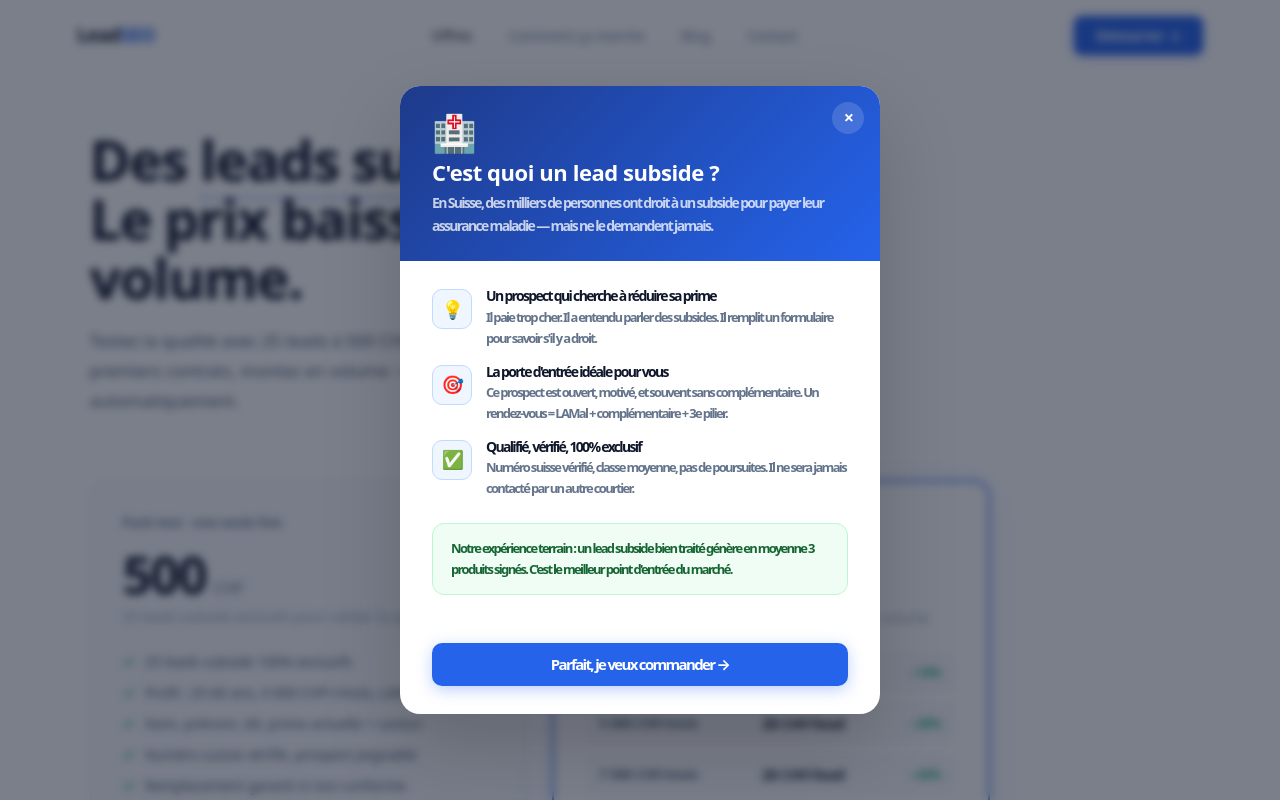
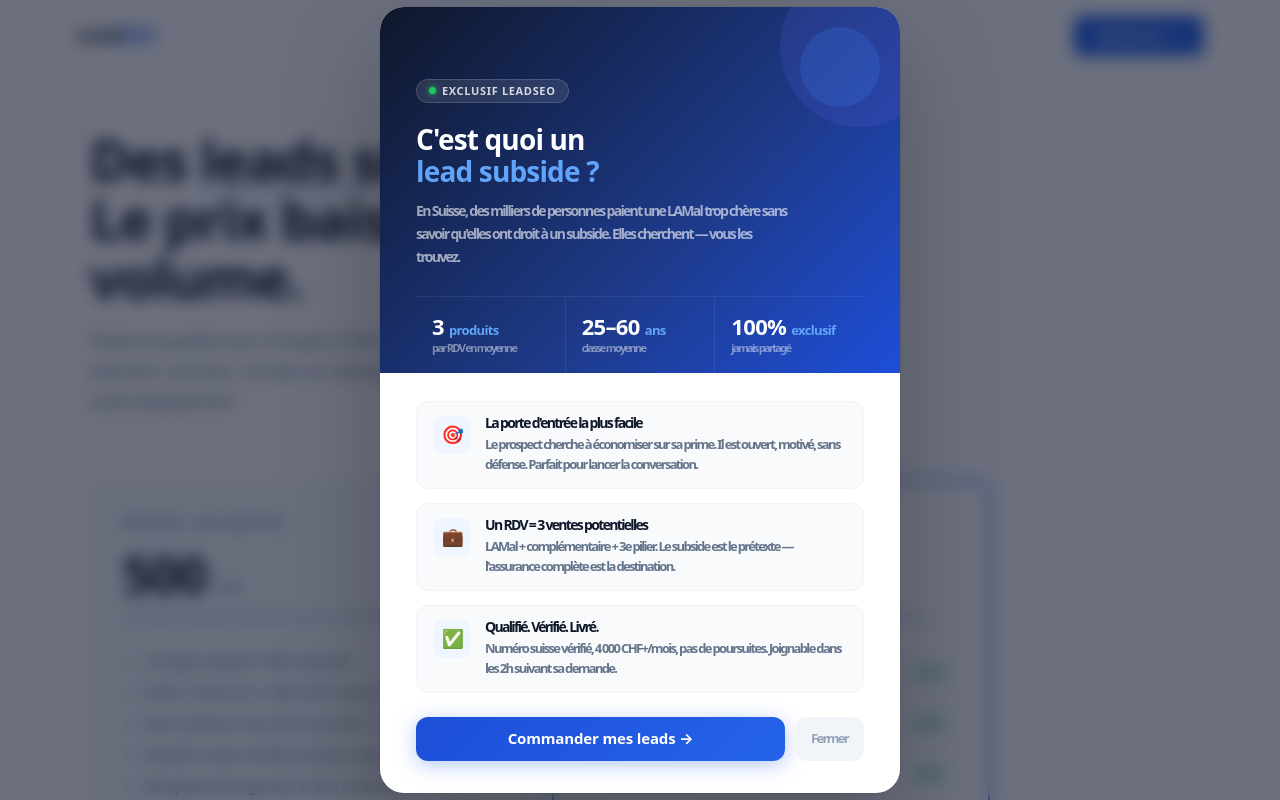
Before and after one commit to younesconseils/Leadseo, a Next.js app: page /offres in a window 1280 px wide. Both pictures are taken after a click on the element "leads subside". Shown: the top 800 px of the page. Built offline with nearby package versions, Linux system fonts and the light colour scheme.

Commit message:
Popup subside redesign ultra premium

```diff
--- a/src/components/SubsidePopup.tsx
+++ b/src/components/SubsidePopup.tsx
@@ -1,8 +1,20 @@
 'use client'
-import { useState } from 'react'
+import { useState, useEffect } from 'react'
 
 export default function SubsidePopup({ children }: { children: React.ReactNode }) {
   const [open, setOpen] = useState(false)
+  const [visible, setVisible] = useState(false)
+
+  useEffect(() => {
+    if (open) {
+      document.body.style.overflow = 'hidden'
+      setTimeout(() => setVisible(true), 10)
+    } else {
+      setVisible(false)
+      setTimeout(() => { document.body.style.overflow = '' }, 300)
+    }
+    return () => { document.body.style.overflow = '' }
+  }, [open])
 
   return (
     <>
@@ -10,11 +22,20 @@ export default function SubsidePopup({ children }: { children: React.ReactNode }
         onClick={() => setOpen(true)}
         style={{
           cursor: 'pointer',
-          borderBottom: '2px dotted #2563EB',
+          position: 'relative',
+          display: 'inline-block',
           color: 'inherit',
         }}
       >
         {children}
+        <span style={{
+          position: 'absolute',
+          bottom: -2, left: 0, right: 0,
+          height: 2,
+          background: 'linear-gradient(90deg, #3B82F6, #6366F1)',
+          borderRadius: 2,
+          opacity: 0.7,
+        }} />
       </span>
 
       {open && (
@@ -22,101 +43,150 @@ export default function SubsidePopup({ children }: { children: React.ReactNode }
           onClick={() => setOpen(false)}
           style={{
             position: 'fixed', inset: 0, zIndex: 9999,
-            background: 'rgba(15,23,42,0.55)',
-            backdropFilter: 'blur(4px)',
+            background: visible ? 'rgba(10,18,40,0.6)' : 'rgba(10,18,40,0)',
+            backdropFilter: visible ? 'blur(8px)' : 'blur(0px)',
             display: 'flex', alignItems: 'center', justifyContent: 'center',
             padding: '20px',
+            transition: 'background 0.3s ease, backdrop-filter 0.3s ease',
           }}
         >
           <div
             onClick={e => e.stopPropagation()}
             style={{
-              background: '#fff', borderRadius: 20,
-              maxWidth: 480, width: '100%',
-              boxShadow: '0 32px 80px rgba(0,0,0,0.18)',
+              background: '#fff',
+              borderRadius: 24,
+              maxWidth: 520,
+              width: '100%',
               overflow: 'hidden',
+              boxShadow: '0 40px 100px rgba(0,0,0,0.25), 0 0 0 1px rgba(0,0,0,0.05)',
+              transform: visible ? 'translateY(0) scale(1)' : 'translateY(32px) scale(0.97)',
+              opacity: visible ? 1 : 0,
+              transition: 'transform 0.35s cubic-bezier(0.16, 1, 0.3, 1), opacity 0.3s ease',
             }}
           >
-            {/* Header */}
+            {/* HEADER avec illustration */}
             <div style={{
-              background: 'linear-gradient(135deg, #1E3A8A 0%, #2563EB 100%)',
-              padding: '28px 32px 24px',
+              background: 'linear-gradient(135deg, #0F172A 0%, #1E3A8A 60%, #1D4ED8 100%)',
+              padding: '36px 36px 0',
               position: 'relative',
+              overflow: 'hidden',
             }}>
-              <button
-                onClick={() => setOpen(false)}
-                style={{
-                  position: 'absolute', top: 16, right: 16,
-                  background: 'rgba(255,255,255,0.15)', border: 'none',
-                  borderRadius: '50%', width: 32, height: 32,
-                  color: '#fff', fontSize: 18, cursor: 'pointer',
-                  display: 'flex', alignItems: 'center', justifyContent: 'center',
-                }}
-              >×</button>
-              <div style={{ fontSize: 36, marginBottom: 10 }}>🏥</div>
-              <h2 style={{ color: '#fff', fontSize: 22, fontWeight: 900, marginBottom: 8, letterSpacing: '-0.02em' }}>
-                C'est quoi un lead subside ?
+              {/* Cercles décoratifs */}
+              <div style={{ position: 'absolute', top: -40, right: -40, width: 160, height: 160, borderRadius: '50%', background: 'rgba(99,102,241,0.15)' }} />
+              <div style={{ position: 'absolute', top: 20, right: 20, width: 80, height: 80, borderRadius: '50%', background: 'rgba(59,130,246,0.2)' }} />
+
+              {/* Badge */}
+              <div style={{
+                display: 'inline-flex', alignItems: 'center', gap: 6,
+                background: 'rgba(255,255,255,0.1)', border: '1px solid rgba(255,255,255,0.15)',
+                borderRadius: 20, padding: '5px 12px', marginBottom: 20,
+              }}>
+                <span style={{ width: 7, height: 7, borderRadius: '50%', background: '#22C55E', display: 'inline-block', boxShadow: '0 0 6px #22C55E' }} />
+                <span style={{ fontSize: 11, color: 'rgba(255,255,255,0.8)', fontWeight: 600, letterSpacing: '0.06em', textTransform: 'uppercase' }}>Exclusif LeadSEO</span>
+              </div>
+
+              <h2 style={{
+                color: '#fff', fontSize: 28, fontWeight: 900,
+                letterSpacing: '-0.03em', lineHeight: 1.15, marginBottom: 12,
+              }}>
+                C'est quoi un<br />
+                <span style={{ color: '#60A5FA' }}>lead subside ?</span>
               </h2>
-              <p style={{ color: 'rgba(255,255,255,0.75)', fontSize: 14, lineHeight: 1.6 }}>
-                En Suisse, des milliers de personnes ont droit à un subside pour payer leur assurance maladie — mais ne le demandent jamais.
+              <p style={{ color: 'rgba(255,255,255,0.6)', fontSize: 14, lineHeight: 1.65, marginBottom: 0, maxWidth: 380 }}>
+                En Suisse, des milliers de personnes paient une LAMal trop chère sans savoir qu'elles ont droit à un subside. Elles cherchent — vous les trouvez.
               </p>
+
+              {/* Stats row */}
+              <div style={{
+                display: 'flex', gap: 0,
+                marginTop: 28,
+                borderTop: '1px solid rgba(255,255,255,0.08)',
+              }}>
+                {[
+                  { n: '3', u: 'produits', d: 'par RDV en moyenne' },
+                  { n: '25–60', u: 'ans', d: 'classe moyenne' },
+                  { n: '100%', u: 'exclusif', d: 'jamais partagé' },
+                ].map((s, i) => (
+                  <div key={s.u} style={{
+                    flex: 1, padding: '18px 16px',
+                    borderRight: i < 2 ? '1px solid rgba(255,255,255,0.08)' : 'none',
+                  }}>
+                    <p style={{ fontSize: 22, fontWeight: 900, color: '#fff', letterSpacing: '-0.03em', marginBottom: 1 }}>
+                      {s.n} <span style={{ fontSize: 13, fontWeight: 600, color: '#60A5FA' }}>{s.u}</span>
+                    </p>
+                    <p style={{ fontSize: 11, color: 'rgba(255,255,255,0.45)', lineHeight: 1.4 }}>{s.d}</p>
+                  </div>
+                ))}
+              </div>
             </div>
 
-            {/* Body */}
-            <div style={{ padding: '28px 32px' }}>
-              <div style={{ display: 'flex', flexDirection: 'column', gap: 16, marginBottom: 24 }}>
+            {/* BODY */}
+            <div style={{ padding: '28px 36px 32px' }}>
+              <div style={{ display: 'flex', flexDirection: 'column', gap: 14, marginBottom: 24 }}>
                 {[
                   {
-                    icon: '💡',
-                    titre: 'Un prospect qui cherche à réduire sa prime',
-                    desc: "Il paie trop cher. Il a entendu parler des subsides. Il remplit un formulaire pour savoir s'il y a droit.",
+                    icon: '🎯',
+                    titre: 'La porte d\'entrée la plus facile',
+                    desc: 'Le prospect cherche à économiser sur sa prime. Il est ouvert, motivé, sans défense. Parfait pour lancer la conversation.',
                   },
                   {
-                    icon: '🎯',
-                    titre: 'La porte d\'entrée idéale pour vous',
-                    desc: 'Ce prospect est ouvert, motivé, et souvent sans complémentaire. Un rendez-vous = LAMal + complémentaire + 3e pilier.',
+                    icon: '💼',
+                    titre: 'Un RDV = 3 ventes potentielles',
+                    desc: 'LAMal + complémentaire + 3e pilier. Le subside est le prétexte — l\'assurance complète est la destination.',
                   },
                   {
                     icon: '✅',
-                    titre: 'Qualifié, vérifié, 100% exclusif',
-                    desc: 'Numéro suisse vérifié, classe moyenne, pas de poursuites. Il ne sera jamais contacté par un autre courtier.',
+                    titre: 'Qualifié. Vérifié. Livré.',
+                    desc: 'Numéro suisse vérifié, 4 000 CHF+/mois, pas de poursuites. Joignable dans les 2h suivant sa demande.',
                   },
                 ].map(item => (
-                  <div key={item.titre} style={{ display: 'flex', gap: 14, alignItems: 'flex-start' }}>
+                  <div key={item.titre} style={{
+                    display: 'flex', gap: 14, alignItems: 'flex-start',
+                    padding: '14px 16px',
+                    background: '#F8FAFC',
+                    borderRadius: 12,
+                    border: '1px solid #F1F5F9',
+                  }}>
                     <div style={{
-                      width: 40, height: 40, borderRadius: 10, flexShrink: 0,
-                      background: '#EFF6FF', border: '1px solid #BFDBFE',
+                      width: 38, height: 38, borderRadius: 10, flexShrink: 0,
+                      background: '#EFF6FF',
                       display: 'flex', alignItems: 'center', justifyContent: 'center', fontSize: 18,
                     }}>{item.icon}</div>
                     <div>
                       <p style={{ fontWeight: 700, color: '#0F172A', fontSize: 14, marginBottom: 3 }}>{item.titre}</p>
-                      <p style={{ color: '#64748B', fontSize: 13, lineHeight: 1.6 }}>{item.desc}</p>
+                      <p style={{ color: '#64748B', fontSize: 13, lineHeight: 1.55 }}>{item.desc}</p>
                     </div>
                   </div>
                 ))}
               </div>
 
-              {/* Reassurance banner */}
-              <div style={{
-                background: '#F0FDF4', border: '1.5px solid #BBF7D0',
-                borderRadius: 12, padding: '14px 18px', marginBottom: 24,
-              }}>
-                <p style={{ fontSize: 13, color: '#166534', lineHeight: 1.6 }}>
-                  <strong>Notre expérience terrain :</strong> un lead subside bien traité génère en moyenne 3 produits signés. C'est le meilleur point d'entrée du marché.
-                </p>
+              {/* CTA */}
+              <div style={{ display: 'flex', gap: 10 }}>
+                <a
+                  href="/contact"
+                  style={{
+                    flex: 1, display: 'block', textAlign: 'center',
+                    background: 'linear-gradient(135deg, #1D4ED8, #2563EB)',
+                    color: '#fff', textDecoration: 'none',
+                    padding: '14px 20px', borderRadius: 12,
+                    fontSize: 15, fontWeight: 700,
+                    boxShadow: '0 4px 20px rgba(37,99,235,0.35)',
+                    letterSpacing: '-0.01em',
+                  }}
+                >
+                  Commander mes leads →
+                </a>
+                <button
+                  onClick={() => setOpen(false)}
+                  style={{
+                    background: '#F1F5F9', border: 'none',
+                    borderRadius: 12, padding: '14px 16px',
+                    fontSize: 13, color: '#94A3B8', cursor: 'pointer', fontWeight: 600,
+                  }}
+                >
+                  Fermer
+                </button>
               </div>
-
-              <button
-                onClick={() => setOpen(false)}
-                style={{
-                  width: '100%', background: '#2563EB', color: '#fff',
-                  border: 'none', borderRadius: 10, padding: '14px',
-                  fontSize: 15, fontWeight: 700, cursor: 'pointer',
-                  boxShadow: '0 4px 16px rgba(37,99,235,0.3)',
-                }}
-              >
-                Parfait, je veux commander →
-              </button>
             </div>
           </div>
         </div>
```
